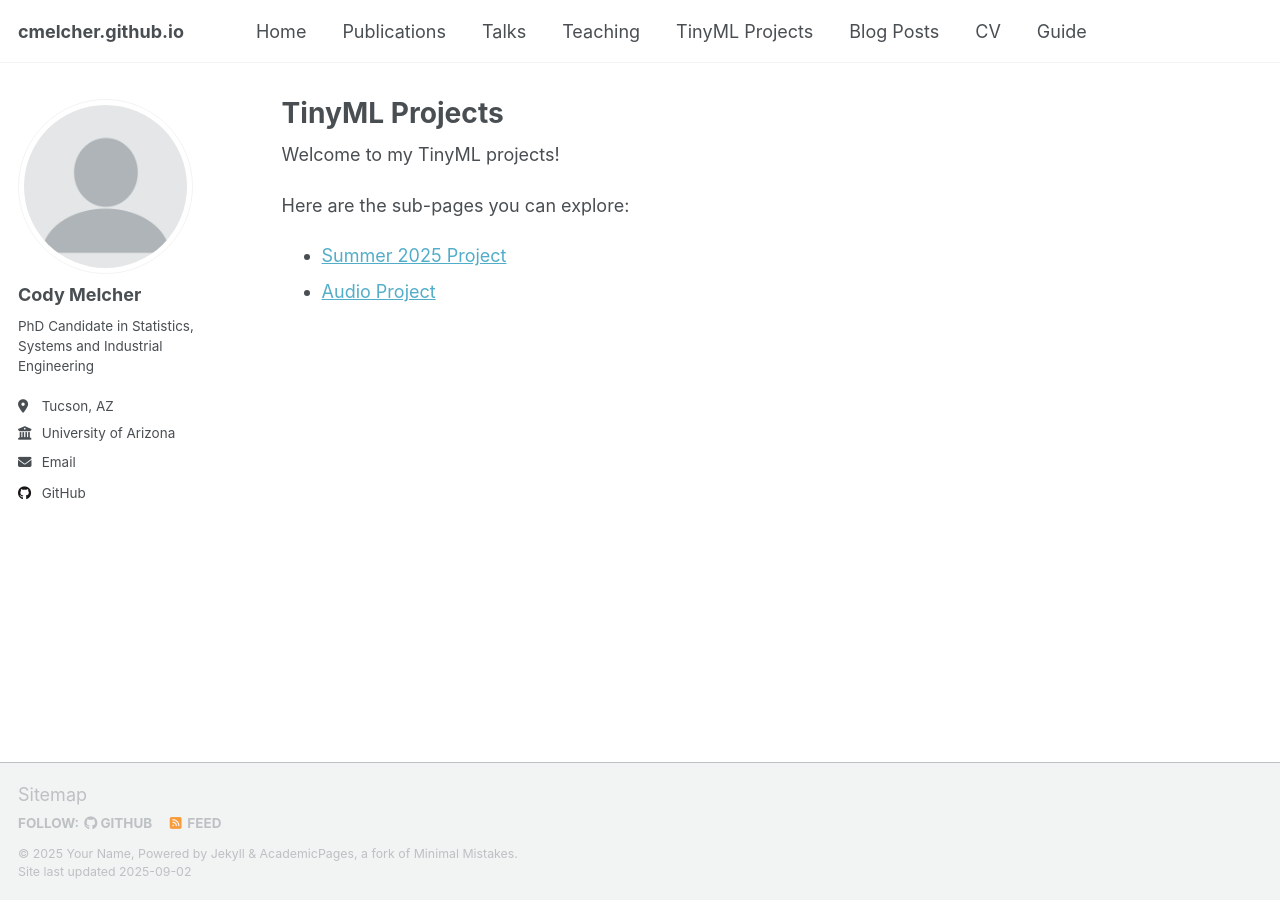
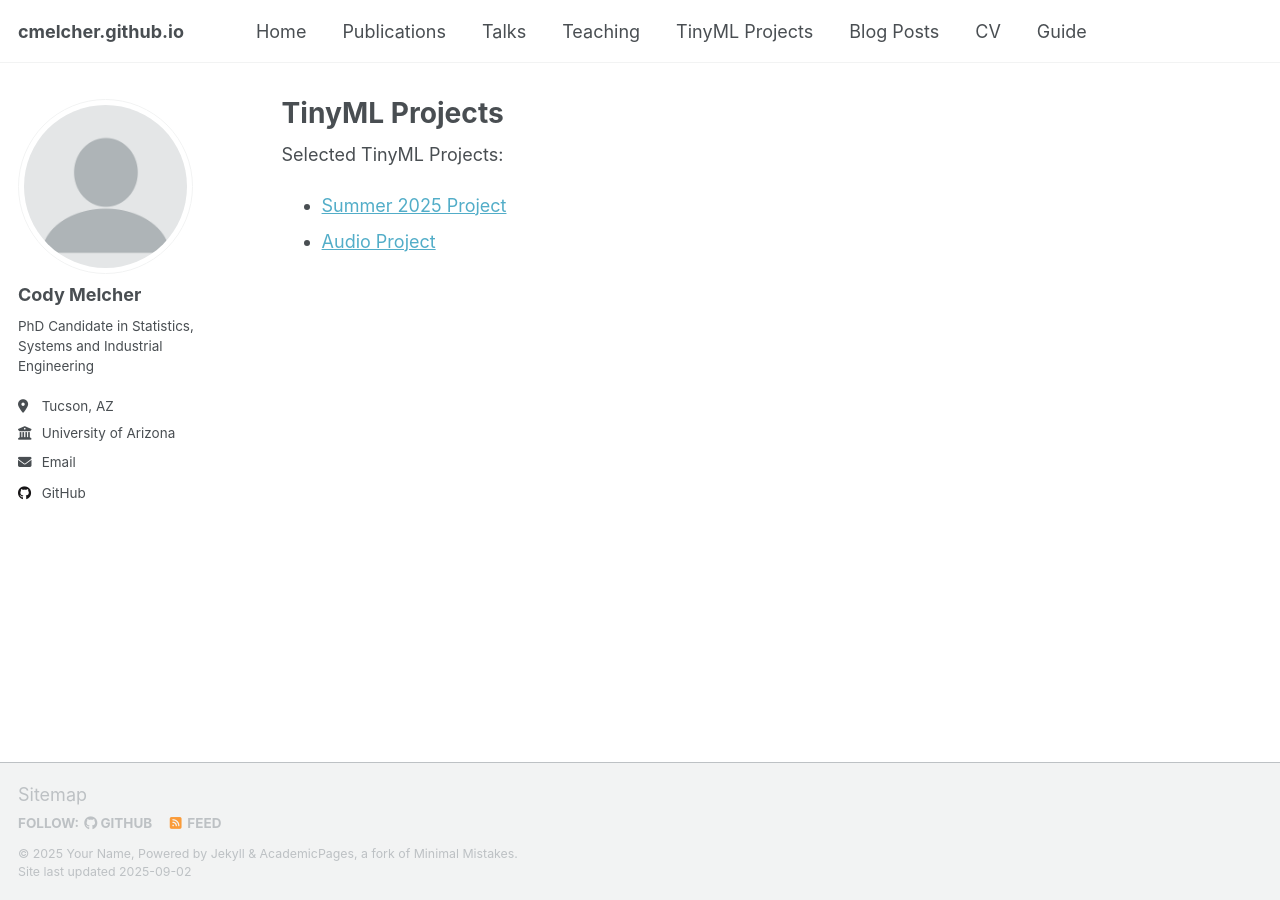
Before and after one commit to cmelcher/cmelcher.github.io, a Jekyll site: the page built from tinyml/index.md, in a window 1280 px wide. Built offline with Jekyll 4.4.1, drawn with Linux system fonts in a browser that asks for light colours; a script that is not in the unit is left out.

Commit message:
Update index.md

```diff
--- a/tinyml/index.md
+++ b/tinyml/index.md
@@ -5,9 +5,7 @@ permalink: /tinyml/
 author_profile: true
 ---
 
-Welcome to my TinyML projects!
-
-Here are the sub-pages you can explore:
+Selected TinyML Projects:
 
 - [Summer 2025 Project]({{ '/tinyml/summer2025/' | relative_url }})
 - [Audio Project]({{ '/tinyml/audio/' | relative_url }})
```
